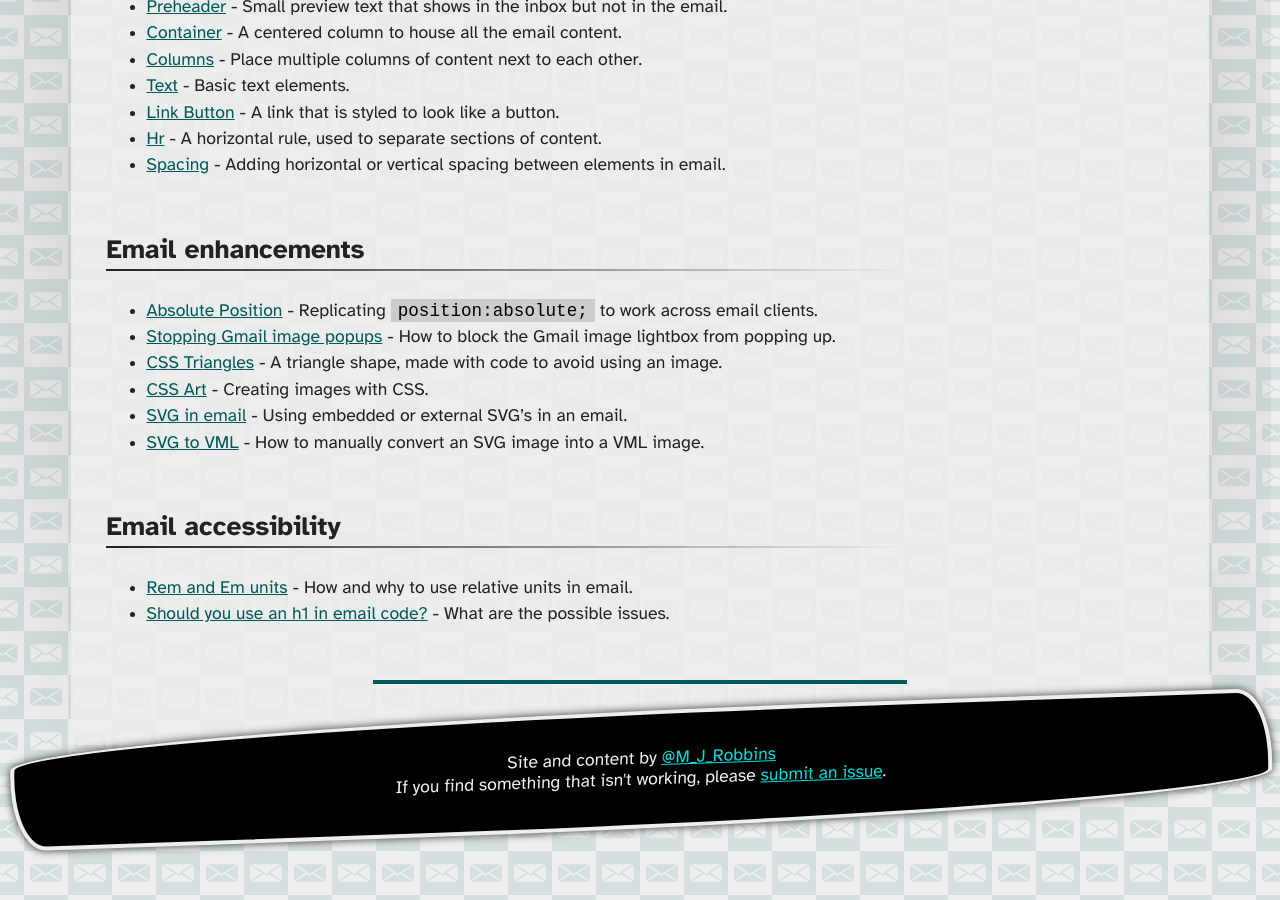
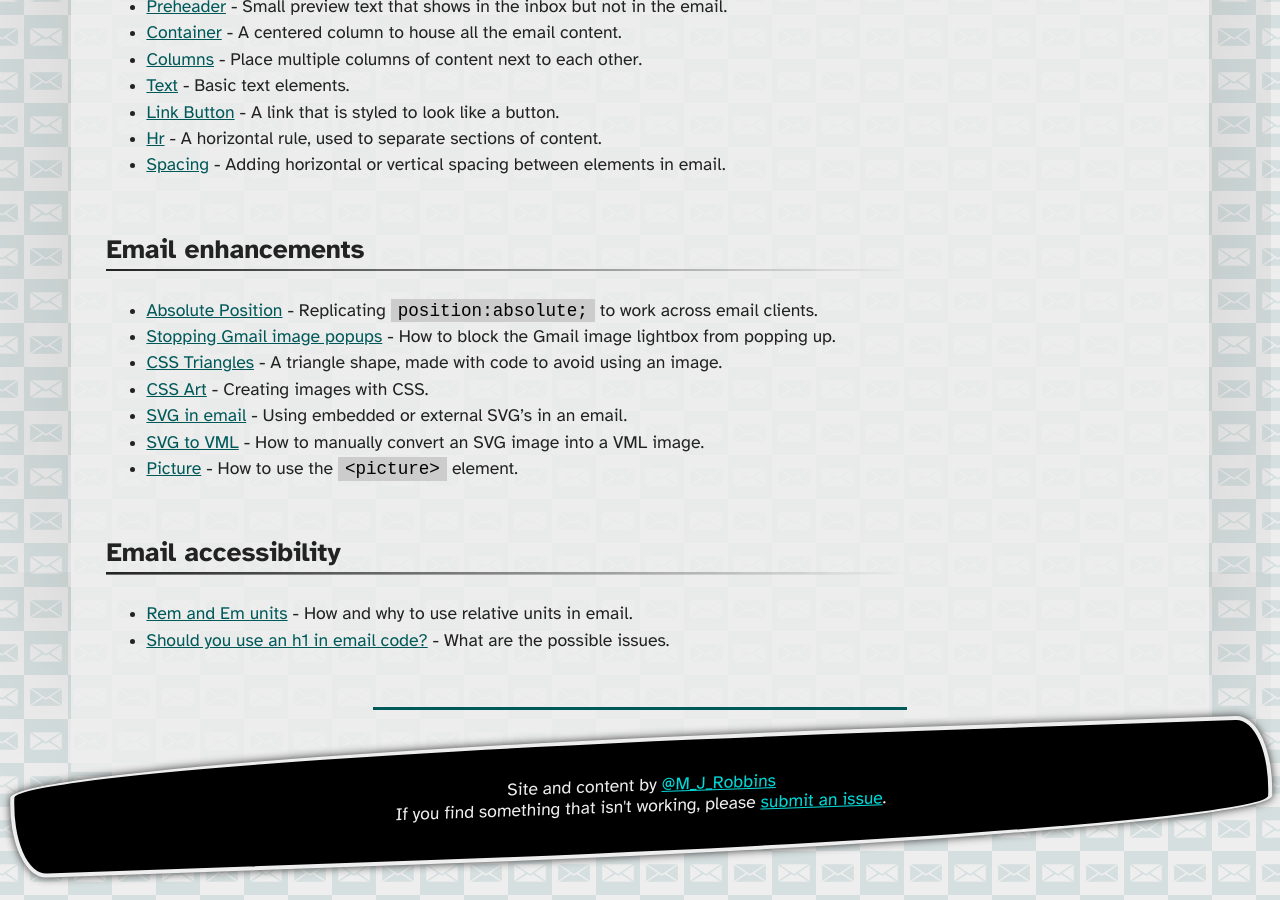
Before and after one commit to M-J-Robbins/good-email-code, a Jekyll site: the page built from index.md, in a window 1280 px wide and 900 px high, scrolled down 953 px. Built offline with Jekyll 4.4.1, drawn with Linux system fonts in a browser that asks for light colours; our own code applies the rules of GitHub Pages for plain Markdown files; a script that is not in the unit is left out.

Commit message:
Update email-enhancements.md

```diff
--- a/_includes/email-enhancements.md
+++ b/_includes/email-enhancements.md
@@ -4,3 +4,4 @@
 * [CSS Art](email-enhancements/css-art) - Creating images with CSS.
 * [SVG in email](email-enhancements/svg) - Using embedded or external SVG's in an email.
 * [SVG to VML](email-enhancements/svg-to-vml) - How to manually convert an SVG image into a VML image.
+* [Picture](email-enhancements/picture) - How to use the `<picture>` element.
```
